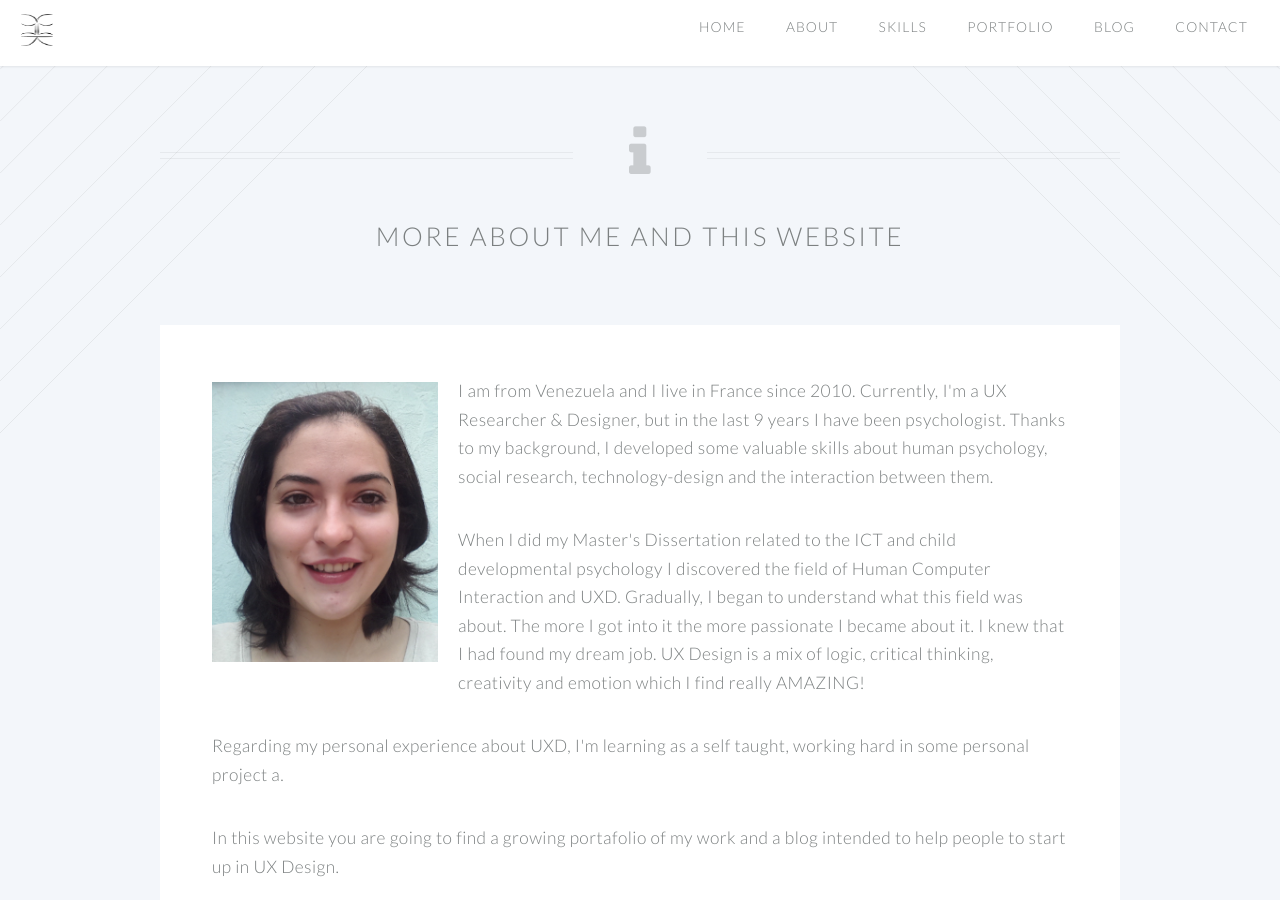
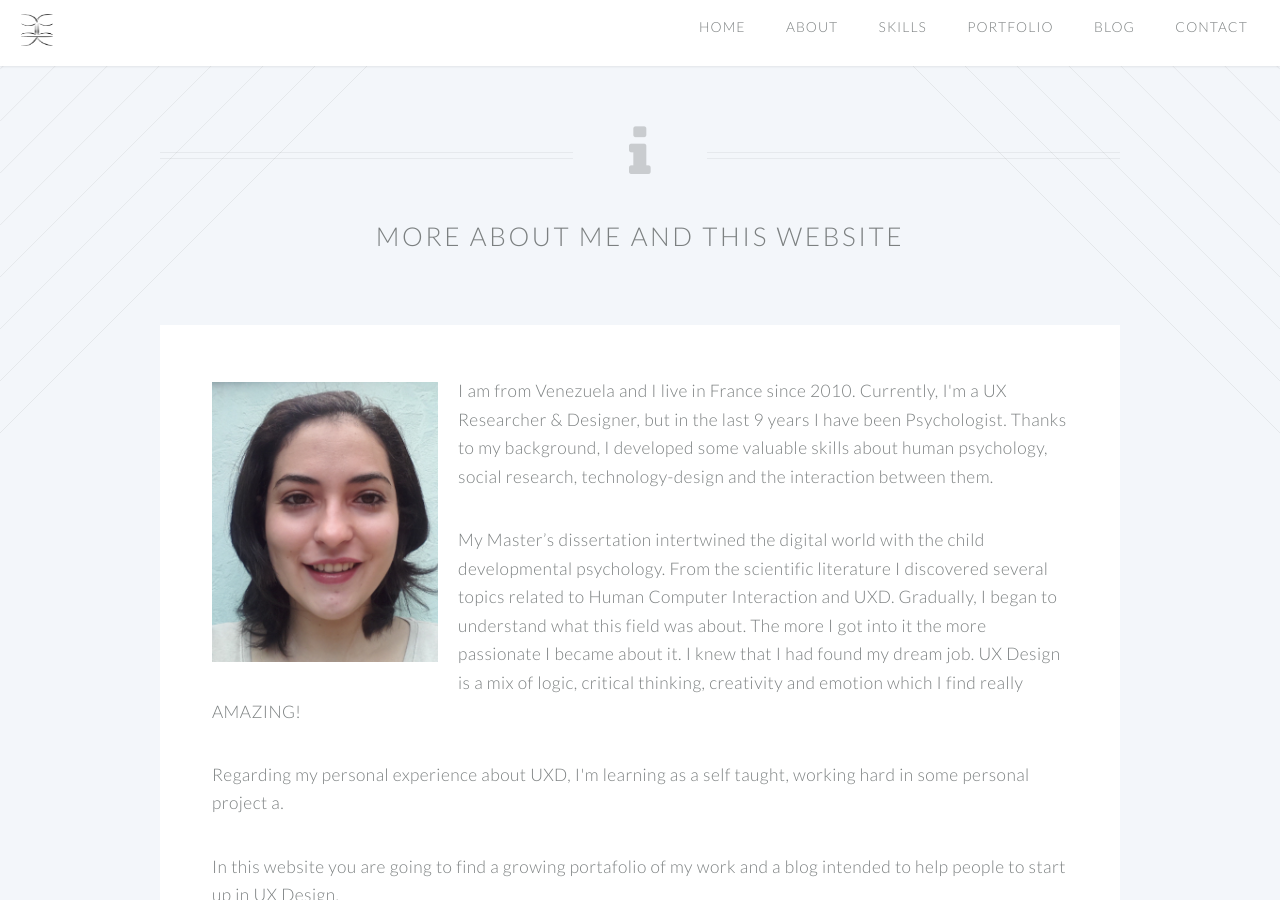
Before and after one commit to claucvk/claucvk.github.io, a Jekyll site: the page built from about/index.html, in a window 1280 px wide and 900 px high. Built offline with Jekyll 4.4.1, drawn with Linux system fonts in a browser that asks for light colours.

Commit message:
update about

```diff
--- a/about/index.html
+++ b/about/index.html
@@ -25,10 +25,10 @@ permalink: /about/
 							<div class="content">
 								<section>
 									<img class="left" src="../images/claudia.jpg" width="226" height="280" alt=""/>
-						            <p>I am from Venezuela and I live in France since 2010. Currently, I'm a UX Researcher & Designer, but in the last 9 years I have been psychologist. Thanks to my background, I developed some valuable skills about human psychology, social research, technology-design and the interaction between them.
+						            <p>I am from Venezuela and I live in France since 2010. Currently, I'm a UX Researcher & Designer, but in the last 9 years I have been Psychologist. Thanks to my background, I developed some valuable skills about human psychology, social research, technology-design and the interaction between them.
 									</p>
 									<p>
-										When I did my Master's Dissertation related to the ICT and child developmental psychology I discovered the field of Human Computer Interaction and UXD. Gradually, I began to understand what this field was about. The more I got into it the more passionate I became about it. I knew that I had found my dream job. UX Design is a mix of logic, critical thinking, creativity and emotion which I find really AMAZING!
+										My Master’s dissertation intertwined the digital world with the child developmental psychology. From the scientific literature I discovered several topics related to Human Computer Interaction and UXD. Gradually, I began to understand what this field was about. The more I got into it the more passionate I became about it. I knew that I had found my dream job. UX Design is a mix of logic, critical thinking, creativity and emotion which I find really AMAZING!
 									</p>
 
 						            <p> Regarding my personal experience about UXD, I'm learning as a self taught, working hard in some personal project a.</p>
```
